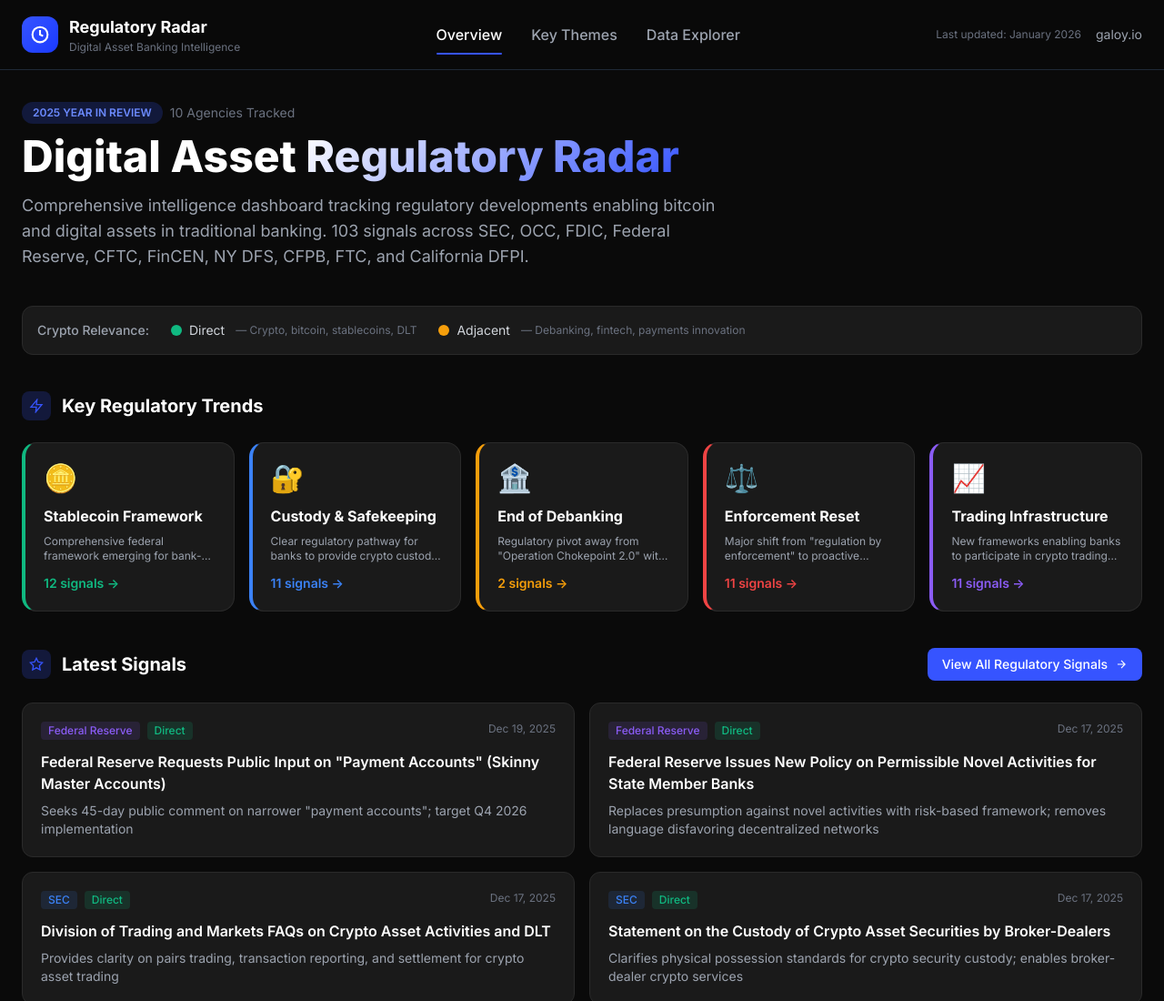
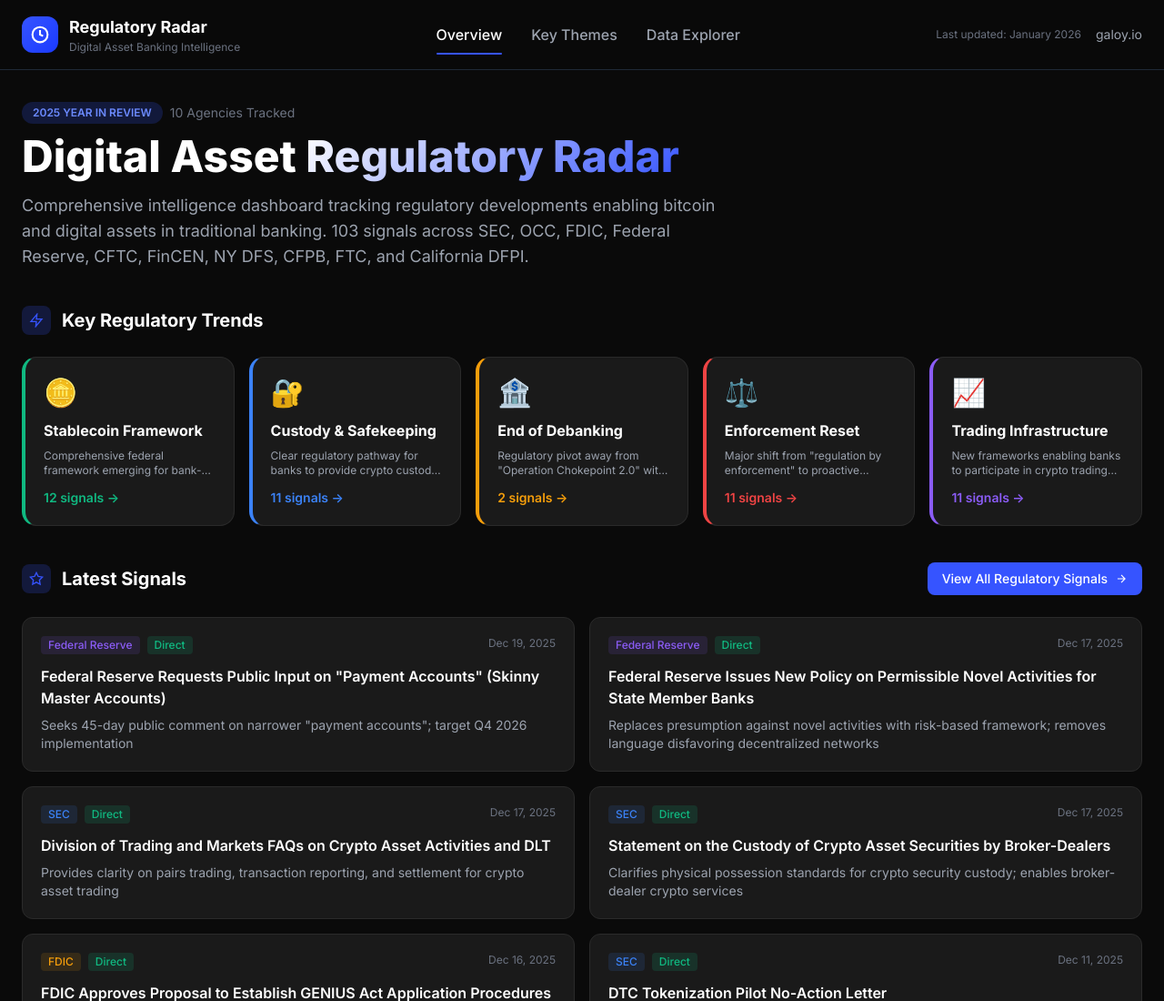
Before and after one commit to dan-hersey/Galoy, a plain HTML site: page regulatory-radar.html in a window 1280 px wide. Shown: the top 1100 px of the page at 91% size. Drawn offline with nearby package versions, Linux system fonts and the light colour scheme.

Commit message:
Update regulatory-radar.html

```diff
--- a/regulatory-radar.html
+++ b/regulatory-radar.html
@@ -104,20 +104,6 @@
           </p>
         </div>
 
-        <div class="card rounded-xl p-4 mb-10 flex flex-wrap items-center gap-6">
-          <span class="text-sm text-gray-400 font-medium">Crypto Relevance:</span>
-          <div class="flex items-center gap-2">
-            <span class="w-3 h-3 rounded-full bg-emerald-500"></span>
-            <span class="text-sm text-gray-300">Direct</span>
-            <span class="text-xs text-gray-500 ml-1">— Crypto, bitcoin, stablecoins, DLT</span>
-          </div>
-          <div class="flex items-center gap-2">
-            <span class="w-3 h-3 rounded-full bg-amber-500"></span>
-            <span class="text-sm text-gray-300">Adjacent</span>
-            <span class="text-xs text-gray-500 ml-1">— Debanking, fintech, payments innovation</span>
-          </div>
-        </div>
-
         <div class="mb-10">
           <h2 class="text-xl font-bold mb-6 flex items-center gap-3">
             <span class="w-8 h-8 rounded-lg flex items-center justify-center" style="background: rgba(54, 84, 255, 0.2);">
@@ -169,6 +155,19 @@
         <div class="mb-8">
           <h1 class="text-3xl font-bold mb-4">Data Explorer</h1>
           <p class="text-gray-400">Search and filter crypto-relevant regulatory signals.</p>
+        </div>
+        <div class="card rounded-xl p-4 mb-6 flex flex-wrap items-center gap-6">
+          <span class="text-sm text-gray-400 font-medium">Crypto Relevance:</span>
+          <div class="flex items-center gap-2">
+            <span class="w-3 h-3 rounded-full bg-emerald-500"></span>
+            <span class="text-sm text-gray-300">Direct</span>
+            <span class="text-xs text-gray-500 ml-1">— Crypto, bitcoin, stablecoins, DLT</span>
+          </div>
+          <div class="flex items-center gap-2">
+            <span class="w-3 h-3 rounded-full bg-amber-500"></span>
+            <span class="text-sm text-gray-300">Adjacent</span>
+            <span class="text-xs text-gray-500 ml-1">— Debanking, fintech, payments innovation</span>
+          </div>
         </div>
         <div class="card rounded-2xl p-4 mb-6">
           <div class="flex flex-wrap gap-4 items-center">
@@ -589,7 +588,7 @@
       }).join('');
     }
 
-    // Render Featured Signals (now "Latest Signals")
+    // Render Latest Signals (formerly Featured Signals)
     function renderFeaturedSignals() {
       const container = document.getElementById('featuredSignals');
       const featured = relevantData.filter(d => d.LeadSignal === 'High' && getCryptoRelevance(d) === 'direct').slice(0, 6);
@@ -697,11 +696,9 @@
       document.getElementById('filteredCount').textContent = data.length;
     }
 
-    // Update Stats (uses relevantData which excludes general signals)
+    // Update Stats (stats cards removed, keeping function for compatibility)
     function updateStats() {
-      const direct = relevantData.filter(d => getCryptoRelevance(d) === 'direct').length;
-      const adjacent = relevantData.filter(d => getCryptoRelevance(d) === 'adjacent').length;
-      // Stats cards have been removed, but keeping this function for potential future use
+      // Stats cards have been removed from the UI
     }
 
     // Filter Data (uses relevantData which excludes general signals)
```
